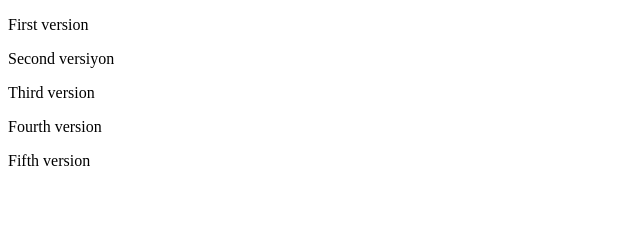
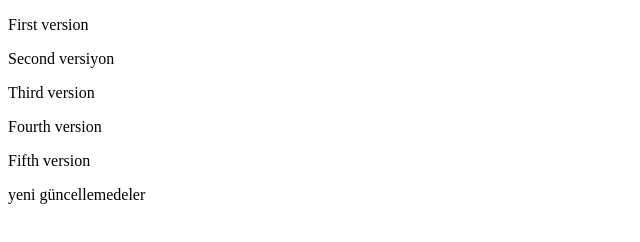
Before and after one commit to fatihc07/git, a plain HTML site: page index.html in a window 1280 px wide. Shown: the whole page, without its empty margins (0-640 px from the left). Drawn offline with Linux system fonts and the light colour scheme.

Commit message:
2.dev 2 güncellleme

```diff
--- a/index.html
+++ b/index.html
@@ -11,5 +11,6 @@
     <p>Third version</p>
     <p>Fourth version</p>
     <p>Fifth version</p>
+    <p>yeni güncellemedeler</p>
 </body>
 </html>
```
